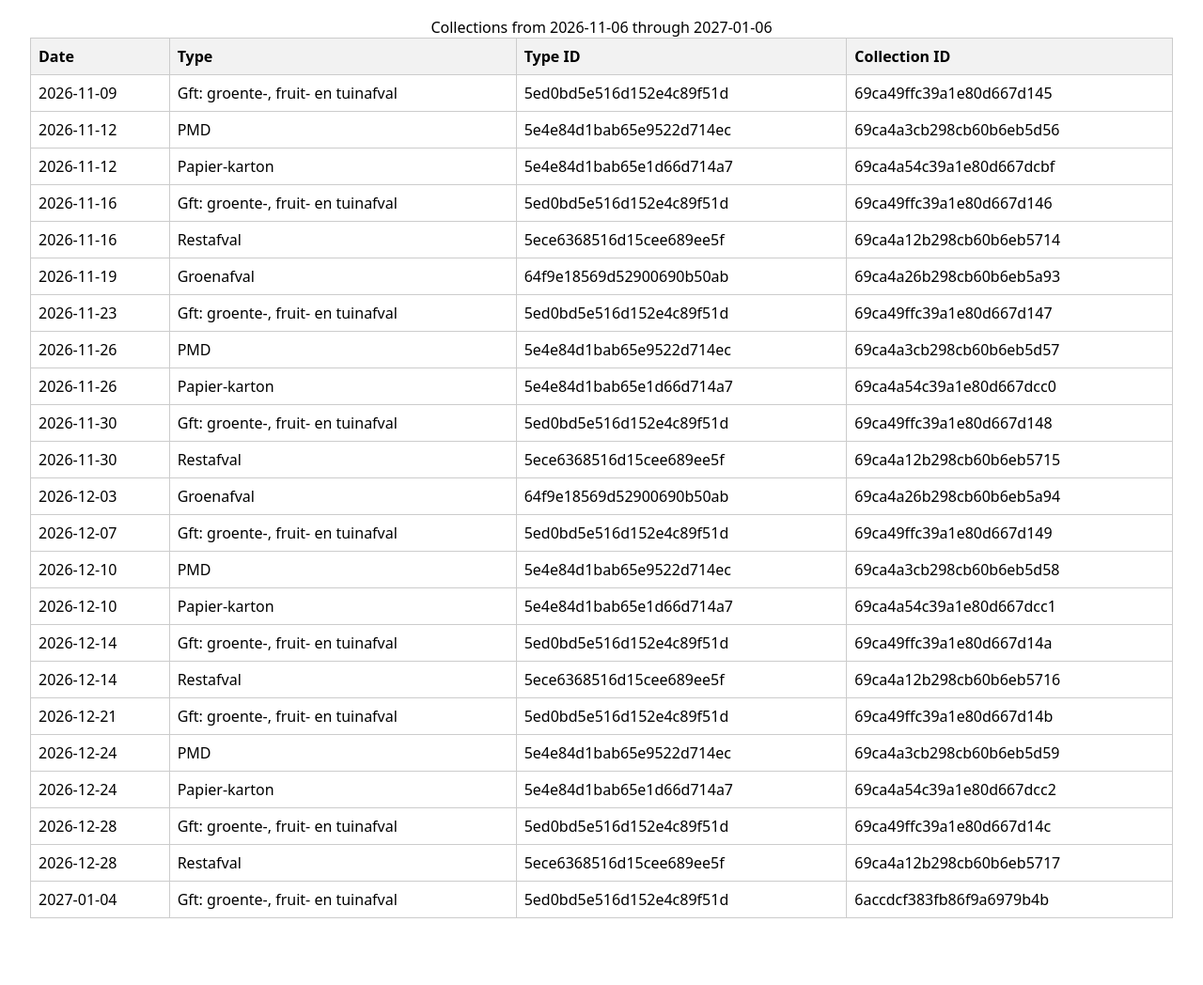
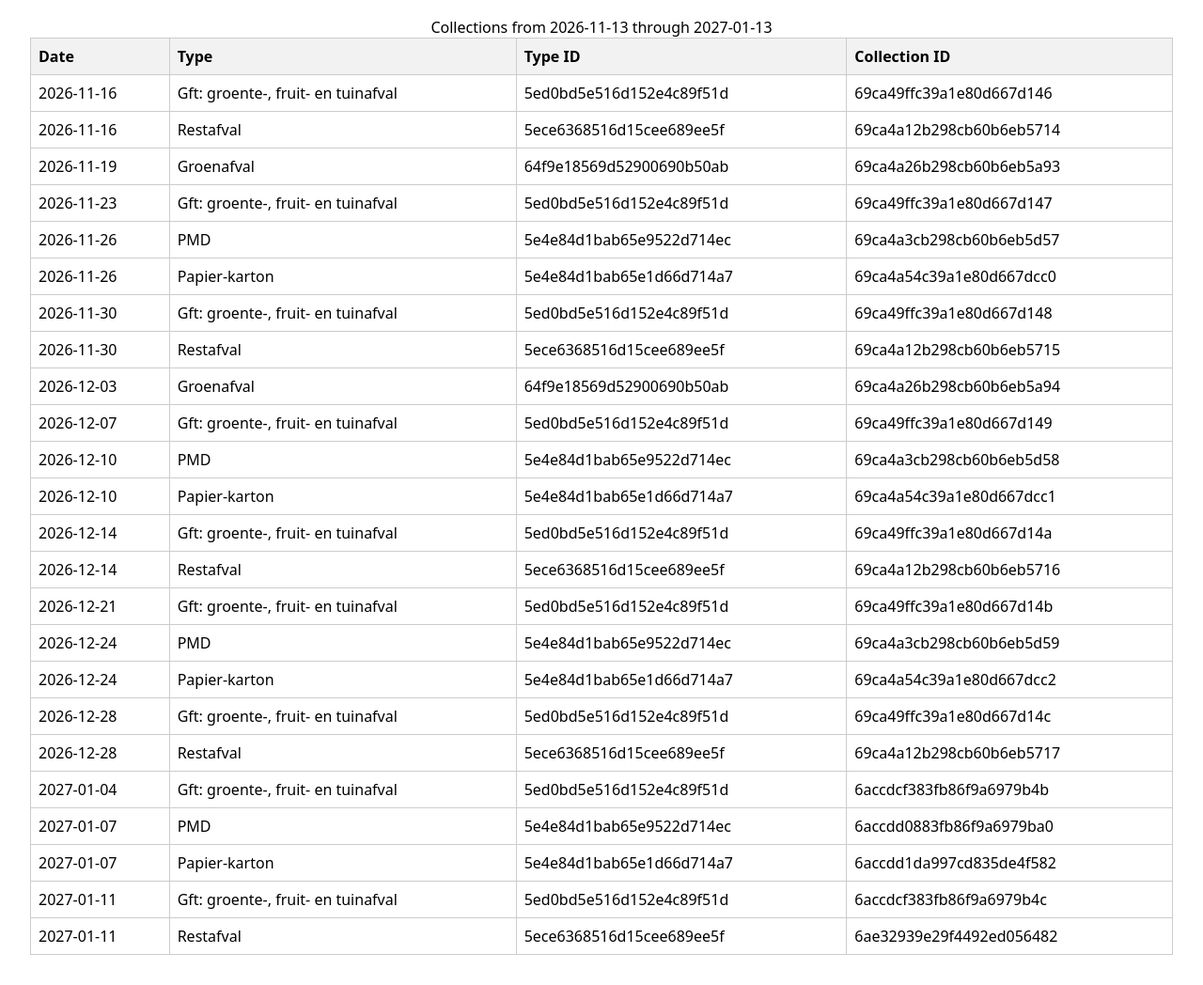
Before and after one commit to plovma/recycle-calendar, a plain HTML site: page public/calendar.html in a window 1280 px wide. Shown: the part 78-1126 px from the top of the page at 94% size. Before the commit the page ends 1087 px from the top, so only its background shows below. Drawn offline with Linux system fonts and the light colour scheme.

Commit message:
Update generated calendar

```diff
--- a/public/calendar.html
+++ b/public/calendar.html
@@ -14,7 +14,7 @@
 <body>
   <h1>Recycle Calendar</h1>
   <table>
-    <caption>Collections from 2026-11-06 through 2027-01-06</caption>
+    <caption>Collections from 2026-11-13 through 2027-01-13</caption>
     <thead>
       <tr>
         <th scope="col">Date</th>
@@ -24,24 +24,6 @@
       </tr>
     </thead>
     <tbody>
-      <tr>
-        <td>2026-11-09</td>
-        <td>Gft: groente-, fruit- en tuinafval</td>
-      <td>5ed0bd5e516d152e4c89f51d</td>
-      <td>69ca49ffc39a1e80d667d145</td>
-    </tr>
-      <tr>
-        <td>2026-11-12</td>
-        <td>PMD</td>
-      <td>5e4e84d1bab65e9522d714ec</td>
-      <td>69ca4a3cb298cb60b6eb5d56</td>
-    </tr>
-      <tr>
-        <td>2026-11-12</td>
-        <td>Papier-karton</td>
-      <td>5e4e84d1bab65e1d66d714a7</td>
-      <td>69ca4a54c39a1e80d667dcbf</td>
-    </tr>
       <tr>
         <td>2026-11-16</td>
         <td>Gft: groente-, fruit- en tuinafval</td>
@@ -162,6 +144,30 @@
       <td>5ed0bd5e516d152e4c89f51d</td>
       <td>6accdcf383fb86f9a6979b4b</td>
     </tr>
+      <tr>
+        <td>2027-01-07</td>
+        <td>PMD</td>
+      <td>5e4e84d1bab65e9522d714ec</td>
+      <td>6accdd0883fb86f9a6979ba0</td>
+    </tr>
+      <tr>
+        <td>2027-01-07</td>
+        <td>Papier-karton</td>
+      <td>5e4e84d1bab65e1d66d714a7</td>
+      <td>6accdd1da997cd835de4f582</td>
+    </tr>
+      <tr>
+        <td>2027-01-11</td>
+        <td>Gft: groente-, fruit- en tuinafval</td>
+      <td>5ed0bd5e516d152e4c89f51d</td>
+      <td>6accdcf383fb86f9a6979b4c</td>
+    </tr>
+      <tr>
+        <td>2027-01-11</td>
+        <td>Restafval</td>
+      <td>5ece6368516d15cee689ee5f</td>
+      <td>6ae32939e29f4492ed056482</td>
+    </tr>
     </tbody>
   </table>
 </body>
```
Also changed, not shown: 1 other file.
